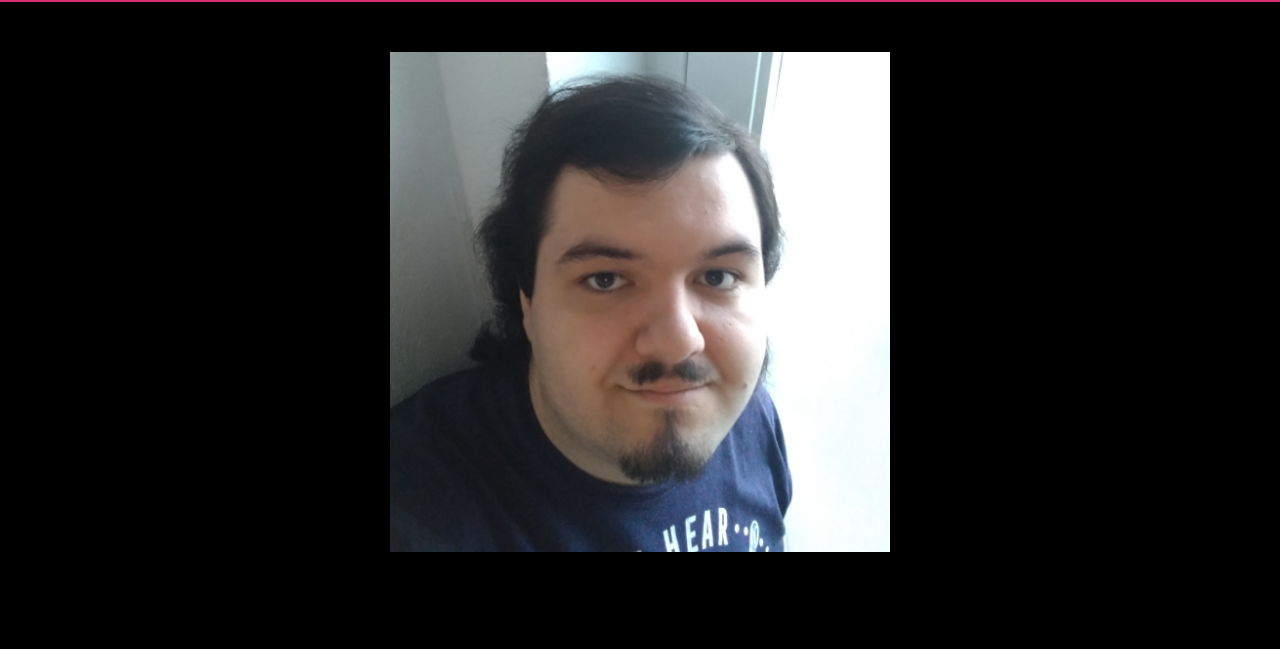
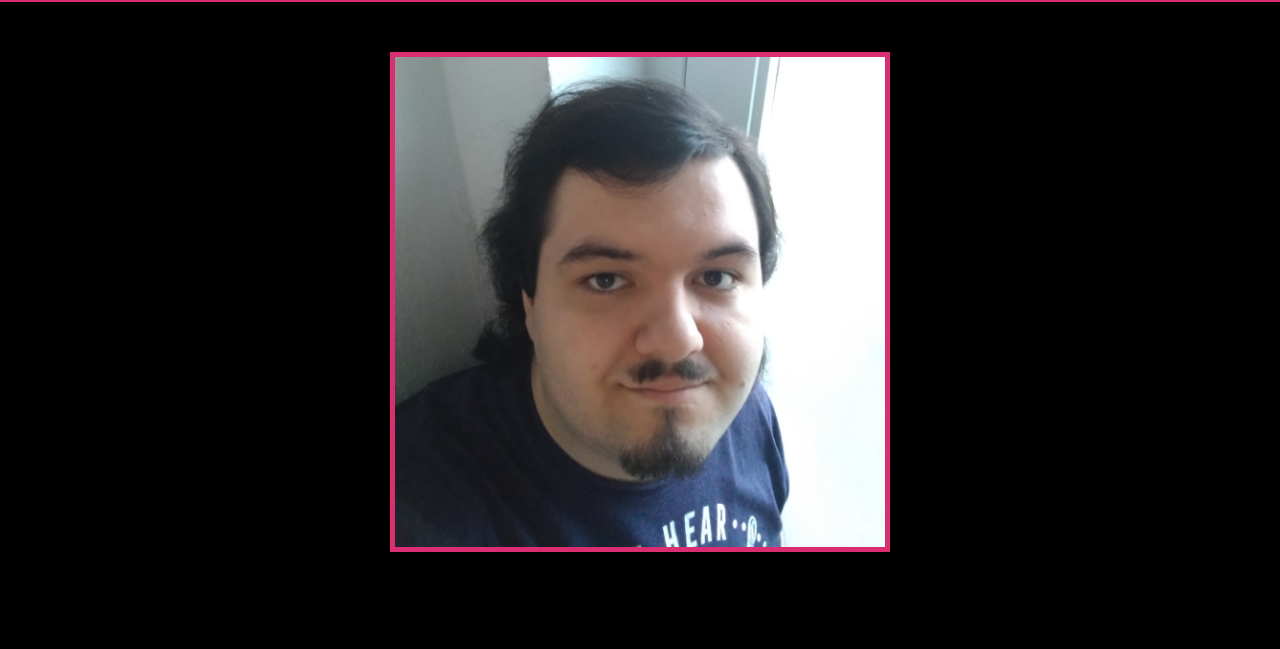
Before and after one commit to CVDash/CVDash, a website: page index.html in a window 1280 px wide. Shown: the part 127-776 px from the top of the page. Drawn offline with Linux system fonts and the light colour scheme.

Commit message:
photoborder

```diff
--- a/scss/_introduction.scss
+++ b/scss/_introduction.scss
@@ -84,7 +84,7 @@ gap: 100px;
 .introductionimg img{
 
     width: 100%;
-
+    border: #da2d72 solid 5px;
     transition:0.5s;
 
 }
```
Also changed, not shown: css/main.css, 1 other file.
